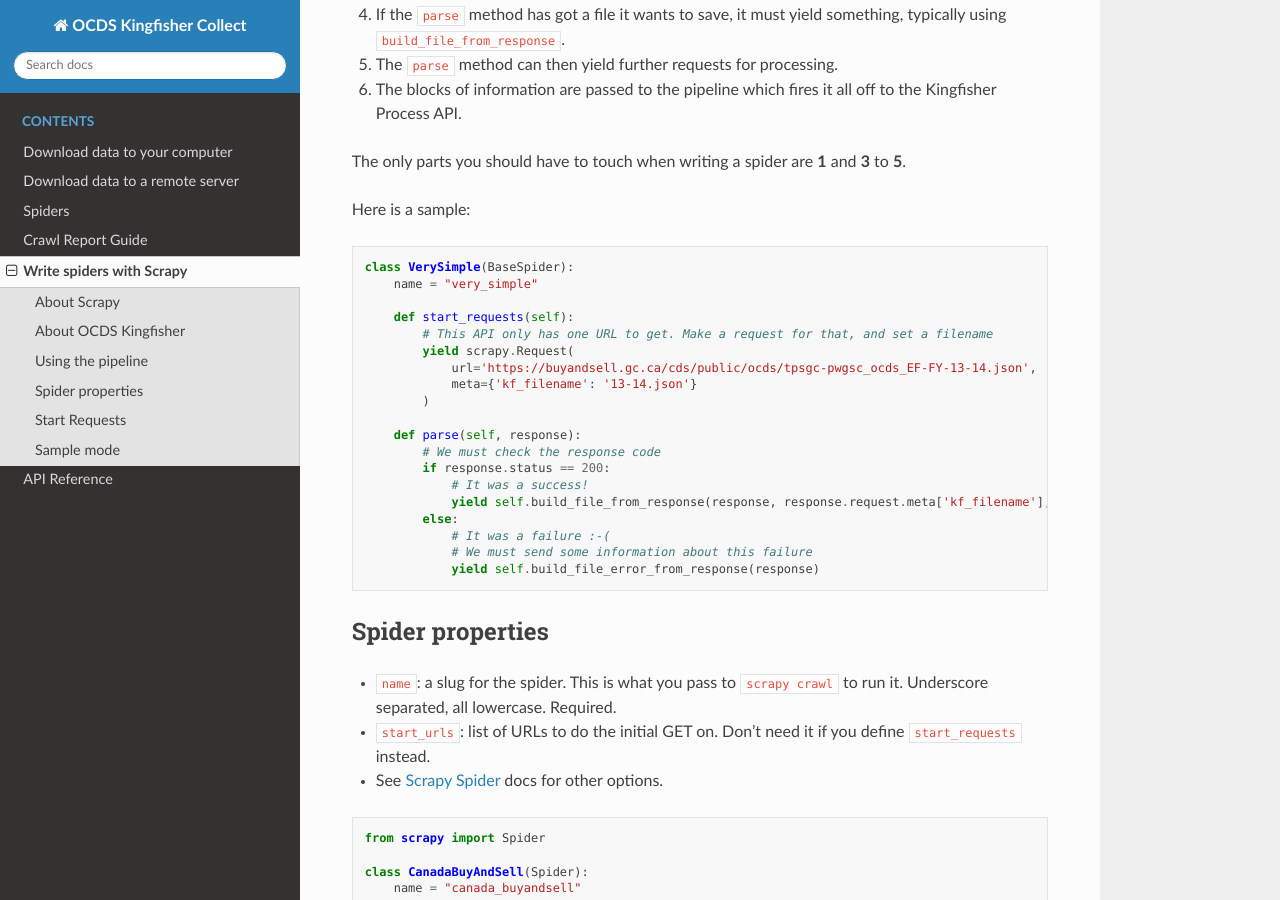
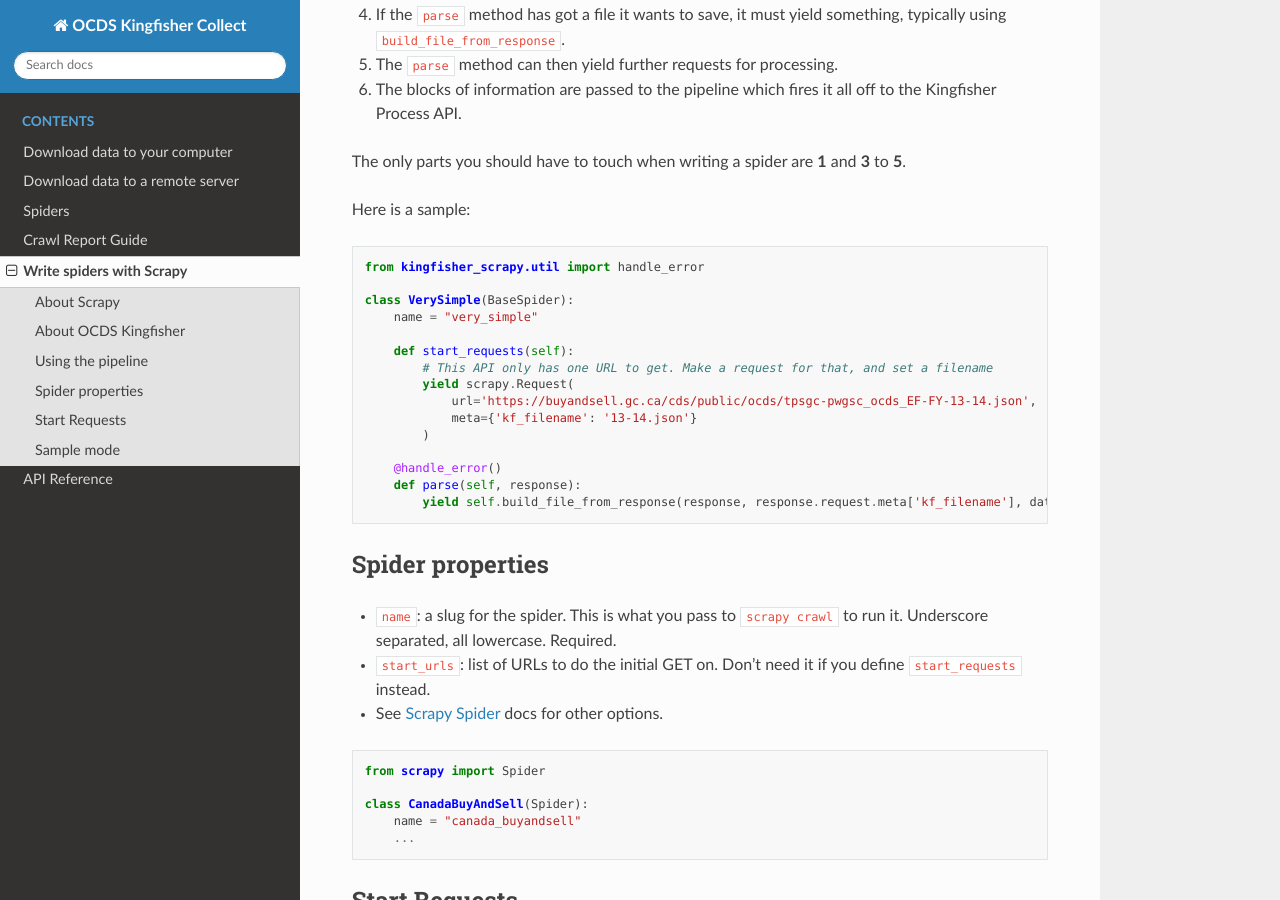
Before and after one commit to open-contracting/kingfisher-collect, a Sphinx documentation site: the page built from docs/writing-spiders.rst, in a window 1280 px wide and 900 px high, scrolled down 1398 px. Built offline with Sphinx 7.4.7 and the Read the Docs theme 2.0.0, drawn with Linux system fonts in a browser that asks for light colours.

Commit message:
Update docs to use handle_error decorator

```diff
--- a/docs/writing-spiders.rst
+++ b/docs/writing-spiders.rst
@@ -52,6 +52,8 @@ Here is a sample:
 
 .. code-block:: python
 
+    from kingfisher_scrapy.util import handle_error
+
     class VerySimple(BaseSpider):
         name = "very_simple"
 
@@ -62,15 +64,9 @@ Here is a sample:
                 meta={'kf_filename': '13-14.json'}
             )
 
+        @handle_error()
         def parse(self, response):
-            # We must check the response code
-            if response.status == 200:
-                # It was a success!
-                yield self.build_file_from_response(response, response.request.meta['kf_filename'], data_type='release_package')
-            else:
-                # It was a failure :-(
-                # We must send some information about this failure
-                yield self.build_file_error_from_response(response)
+            yield self.build_file_from_response(response, response.request.meta['kf_filename'], data_type='release_package')
 
 Spider properties
 -----------------
```
